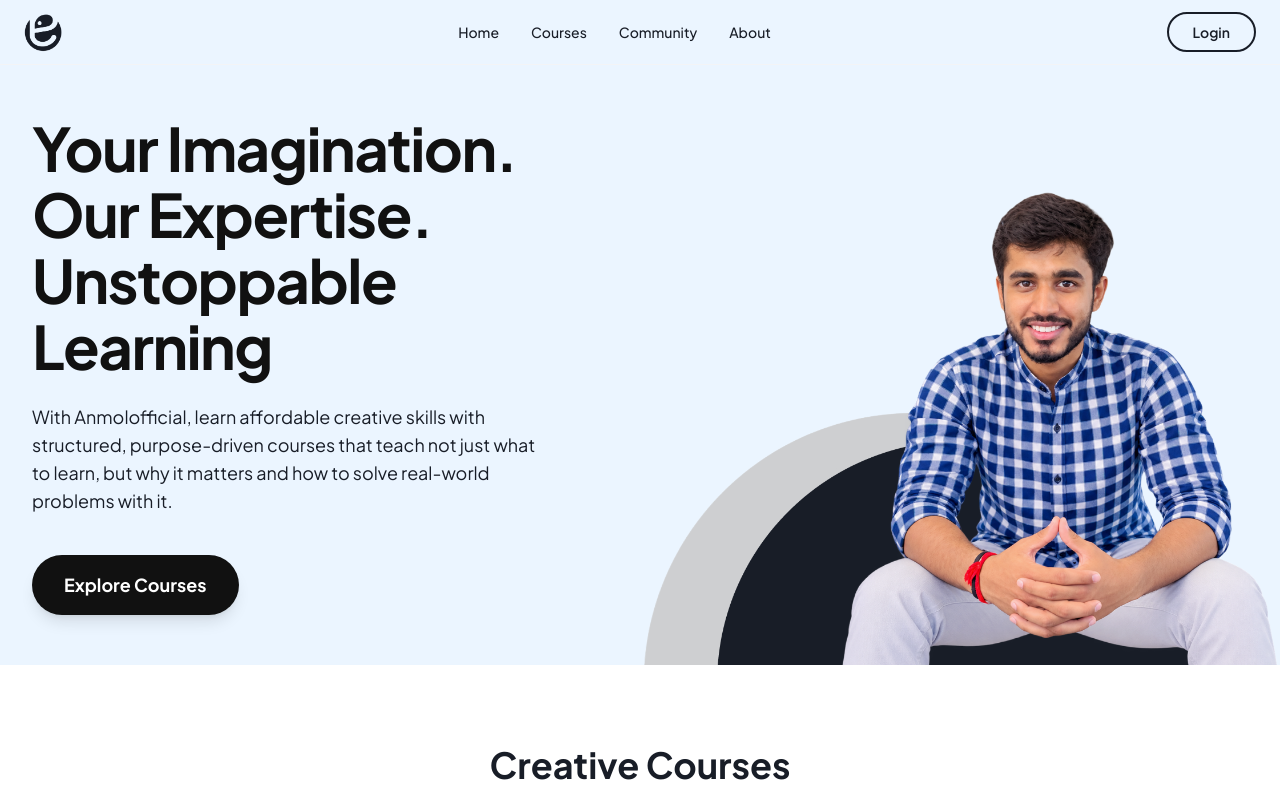
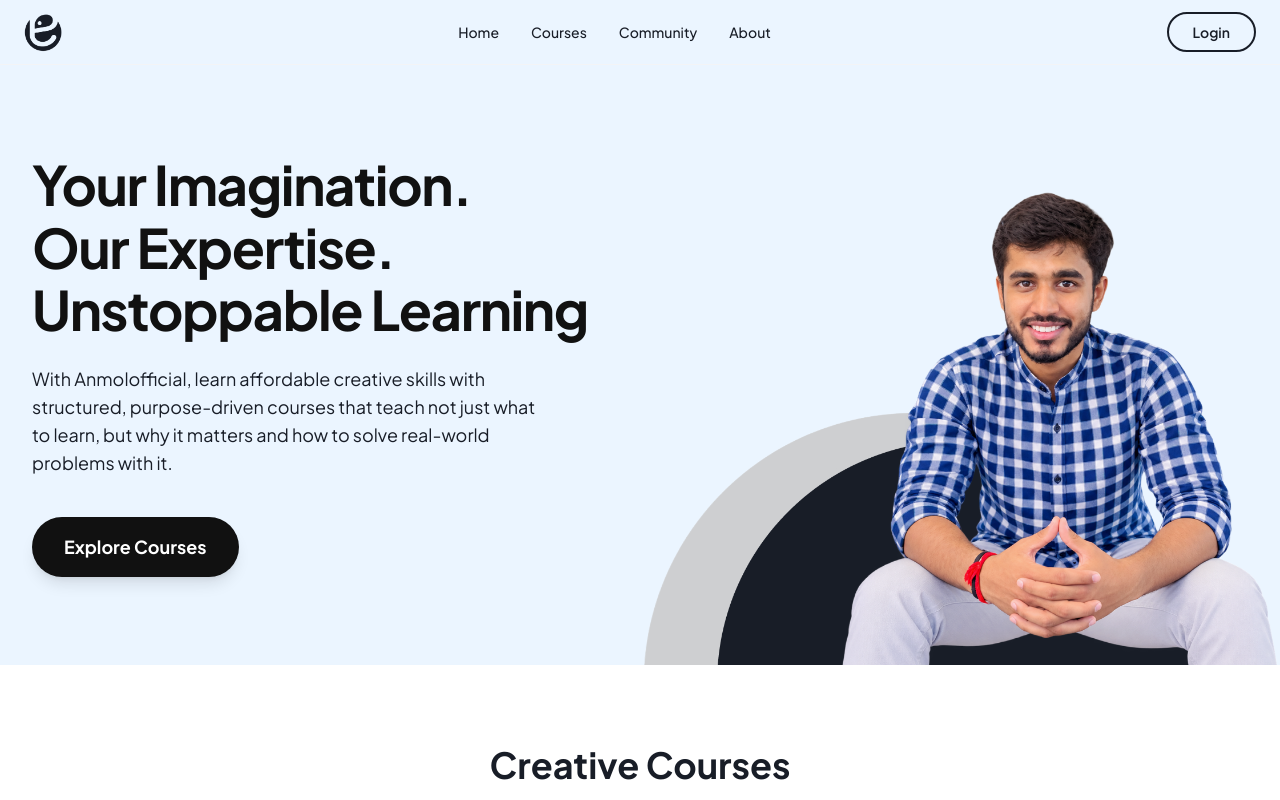
Before and after one commit to TechV013/AnmolofficialEducationplatform, a Next.js app: page / in a window 1280 px wide. Shown: the top 800 px of the page. Built offline with nearby package versions, Linux system fonts and the light colour scheme.

Commit message:
Fix hero heading to 3 lines, remove footer sky blue gap

```diff
--- a/src/components/home/Hero.tsx
+++ b/src/components/home/Hero.tsx
@@ -14,9 +14,10 @@ export default function Hero() {
             transition={{ duration: 0.6 }}
             className="relative z-10 text-center lg:text-left"
           >
-            <h1 className="text-4xl sm:text-5xl lg:text-6xl font-bold text-[#111111] leading-[1.1] tracking-tight">
+            <h1 className="text-4xl sm:text-5xl lg:text-[3.4rem] font-bold text-[#111111] leading-[1.15] tracking-tight whitespace-nowrap">
               Your Imagination.<br />
-              Our Expertise. Unstoppable Learning
+              Our Expertise.<br />
+              Unstoppable Learning
             </h1>
             <p className="mt-6 text-lg text-[#181D27] max-w-lg mx-auto lg:mx-0">
               With Anmolofficial, learn affordable creative skills with structured, purpose-driven courses that teach not just what to learn, but why it matters and how to solve real-world problems with it.
--- a/src/components/layout/Footer.tsx
+++ b/src/components/layout/Footer.tsx
@@ -4,7 +4,7 @@ import Link from "next/link";
 
 export default function Footer() {
   return (
-    <footer className="bg-[#111111] text-white pt-16 pb-8 px-4 sm:px-6 lg:px-8 rounded-t-3xl mt-20">
+    <footer className="bg-[#111111] text-white pt-16 pb-8 px-4 sm:px-6 lg:px-8 rounded-t-3xl">
       <div className="max-w-7xl mx-auto">
         {/* Top Section */}
         <div className="grid grid-cols-1 lg:grid-cols-2 gap-12 mb-16">
```
